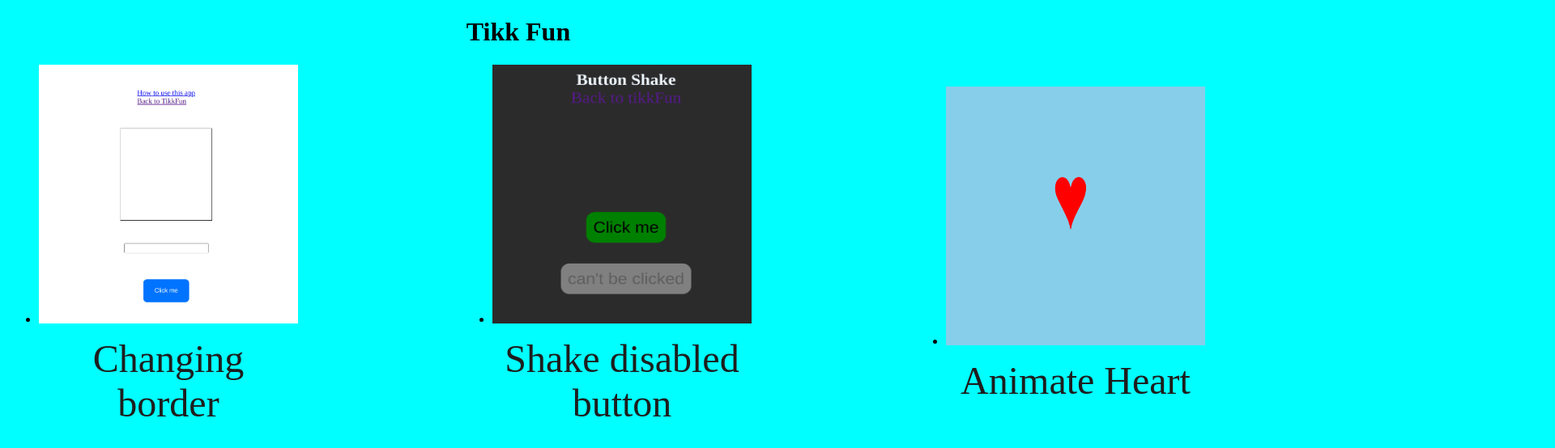
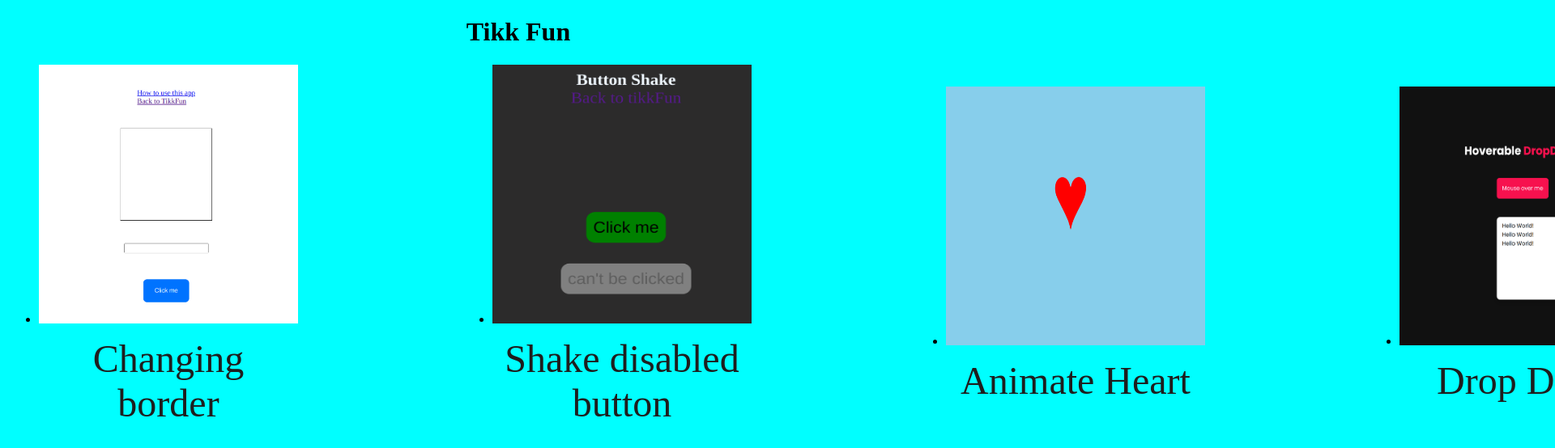
Before and after one commit to tricyvic/TikkFun, a plain HTML site: page index.html in a window 1280 px wide. Shown: the top 554 px of the page at 81% size, 1920 px wide, since content can reach past the window. Drawn offline with Linux system fonts and the light colour scheme.

Commit message:
link dropdown to main page

```diff
--- a/index.html
+++ b/index.html
@@ -28,6 +28,12 @@
                 Animate Heart
             </a>
         </li>
+        <li>
+            <a href="./DropDown/index.html">
+                <img src="./img/dropdown.png" alt="button shake">
+               Drop Down
+            </a>
+        </li>
     </ul>
 </body>
 </html>
```
Also changed, not shown: img/dropdown.png (added).
